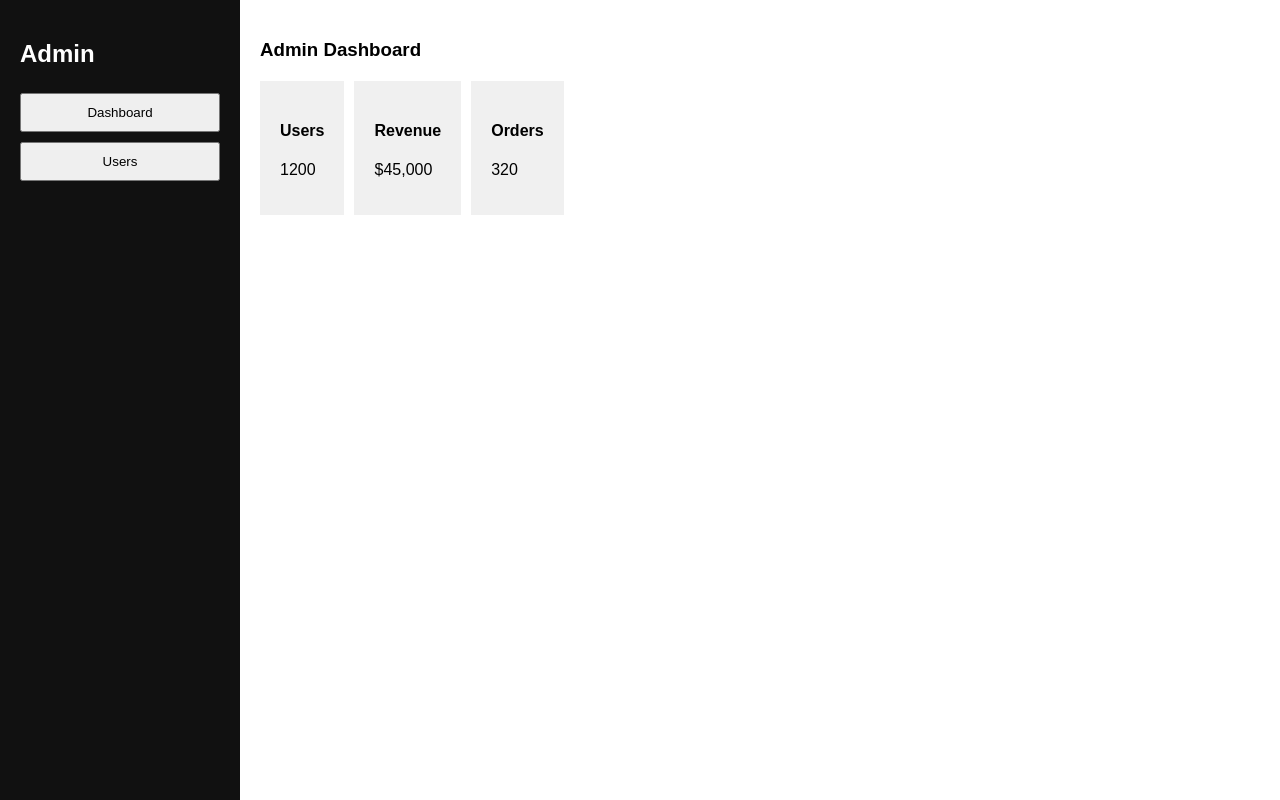
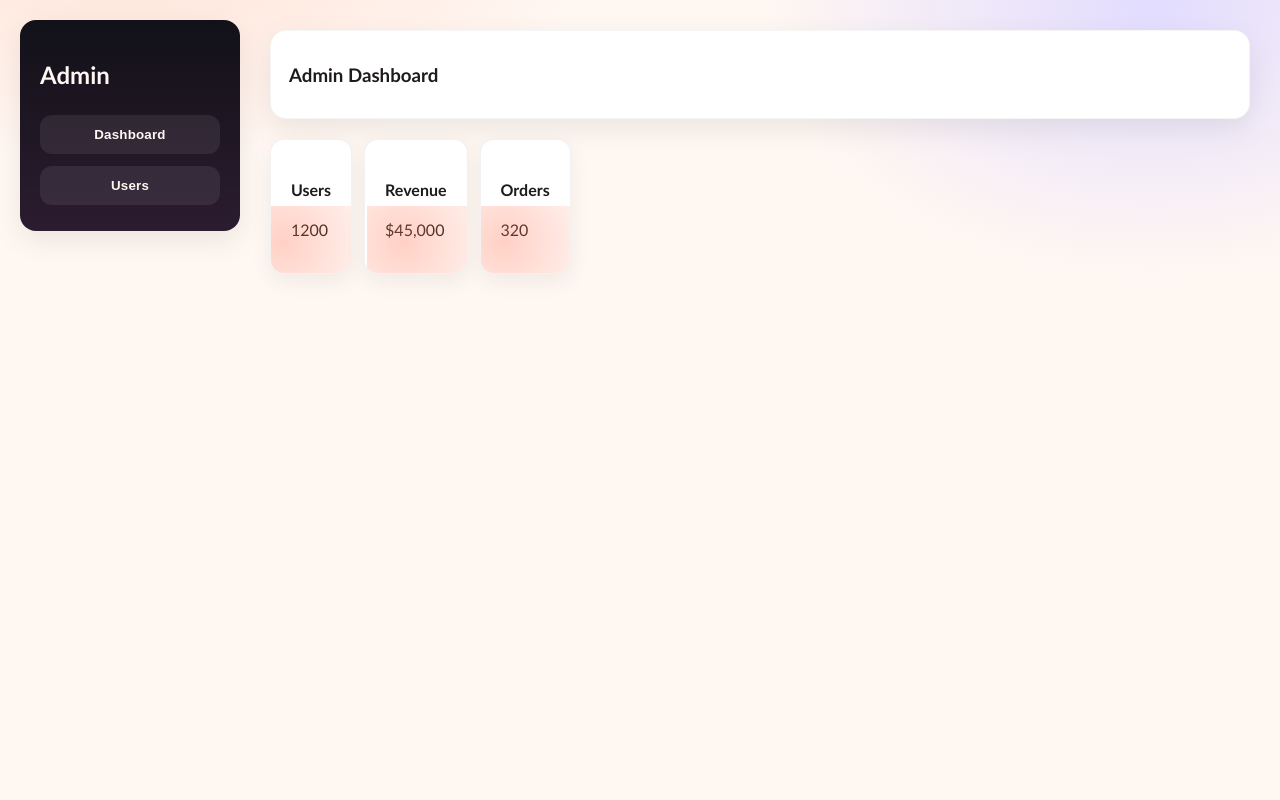
Before and after one commit to faheem1309/admin-dashboard, a React (Create React App) app: page / in a window 1280 px wide. Built offline with nearby package versions, Linux system fonts and the light colour scheme.

Commit message:
Update index.css

```diff
--- a/src/index.css
+++ b/src/index.css
@@ -1,50 +1,137 @@
+* {
+box-sizing: border-box;
+}
+
+:root {
+--bg: #fff7f2;
+--panel: #ffffff;
+--text: #1e1b1a;
+--muted: #6b5f5a;
+--accent: #ff7a59;
+--accent-2: #6f5bff;
+--accent-3: #22c55e;
+--shadow: 0 10px 30px rgba(0, 0, 0, 0.08);
+--radius: 16px;
+}
+
 body {
 margin: 0;
-font-family: Arial, sans-serif;
+font-family: "Trebuchet MS", "Segoe UI", Arial, sans-serif;
+color: var(--text);
+background:
+radial-gradient(800px 400px at 10% -10%, #ffe2d6 0%, rgba(255, 226, 214, 0) 60%),
+radial-gradient(700px 500px at 90% 0%, #e2dcff 0%, rgba(226, 220, 255, 0) 55%),
+var(--bg);
 }
 
 .app {
 display: flex;
 min-height: 100vh;
+gap: 20px;
+padding: 20px;
 }
 
 .sidebar {
-width: 200px;
-background: #111;
-color: white;
+width: 220px;
+background: linear-gradient(180deg, #121118 0%, #2b1c2f 100%);
+color: #fff7f2;
 padding: 20px;
+border-radius: var(--radius);
+box-shadow: var(--shadow);
+position: sticky;
+top: 20px;
+height: fit-content;
 }
 
 .sidebar button {
 width: 100%;
-padding: 10px;
-margin: 5px 0;
+padding: 12px 14px;
+margin: 6px 0;
 cursor: pointer;
+border: none;
+border-radius: 12px;
+background: rgba(255, 255, 255, 0.08);
+color: #fff7f2;
+font-weight: 600;
+letter-spacing: 0.2px;
+transition: transform 160ms ease, background 160ms ease;
+}
+
+.sidebar button:hover,
+.sidebar button:focus-visible {
+background: rgba(255, 255, 255, 0.18);
+transform: translateY(-1px);
+outline: none;
 }
 
 .main {
 flex: 1;
-padding: 20px;
+padding: 10px 10px 30px 10px;
 }
 
 .navbar {
 margin-bottom: 20px;
+background: var(--panel);
+border-radius: var(--radius);
+padding: 14px 18px;
+box-shadow: var(--shadow);
+border: 1px solid rgba(0, 0, 0, 0.04);
 }
 
 .card {
 display: inline-block;
-background: #f0f0f0;
-padding: 20px;
-margin-right: 10px;
+background: var(--panel);
+padding: 18px 20px;
+margin-right: 12px;
+margin-bottom: 12px;
+border-radius: 14px;
+box-shadow: 0 8px 22px rgba(0, 0, 0, 0.06);
+border: 1px solid rgba(0, 0, 0, 0.05);
+position: relative;
+overflow: hidden;
+}
+
+.card::after {
+content: "";
+position: absolute;
+inset: auto -20% -40% auto;
+width: 120px;
+height: 120px;
+background: radial-gradient(circle at 30% 30%, rgba(255, 122, 89, 0.35), rgba(255, 122, 89, 0));
 }
 
 .table {
 width: 100%;
 border-collapse: collapse;
+background: var(--panel);
+border-radius: var(--radius);
+overflow: hidden;
+box-shadow: var(--shadow);
 }
 
 .table th,
 .table td {
-border: 1px solid #ddd;
-padding: 10px;
+border-bottom: 1px solid rgba(0, 0, 0, 0.06);
+padding: 12px 14px;
+text-align: left;
 }
+
+.table th {
+background: linear-gradient(90deg, rgba(255, 122, 89, 0.15), rgba(111, 91, 255, 0.12));
+color: var(--text);
+}
+
+.table tr:hover td {
+background: rgba(255, 122, 89, 0.06);
+}
+
+@media (max-width: 900px) {
+.app {
+flex-direction: column;
+}
+
+.sidebar {
+width: 100%;
+position: static;
+}
+}
```
